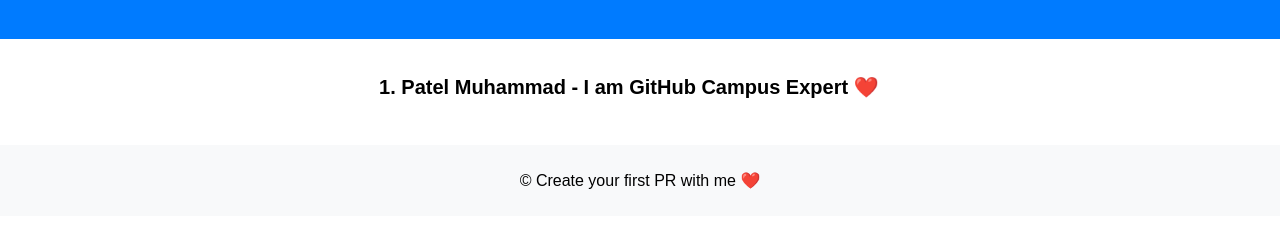
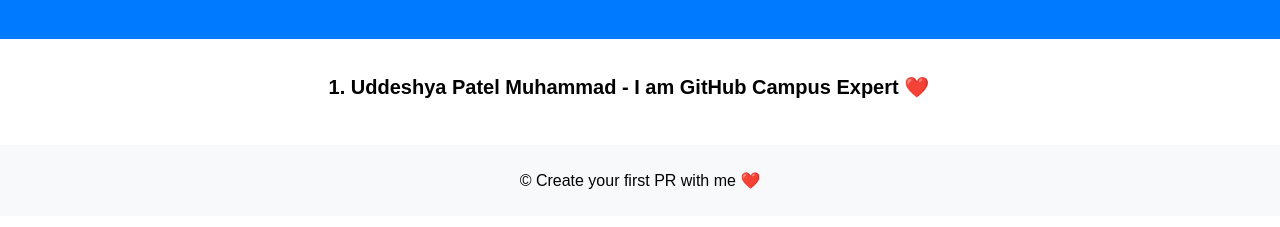
Before and after one commit to uddeshyamaharaj/first-pr-nmit, a plain HTML site: page index.html in a window 1280 px wide. Shown: the part 81-308 px from the top of the page. Drawn offline with Linux system fonts and the light colour scheme.

Commit message:
Update index.html

```diff
--- a/index.html
+++ b/index.html
@@ -15,6 +15,7 @@
       <!-- Students' names will be added here -->
 
         <li>
+          Uddeshya
                Patel Muhammad - I am GitHub Campus Expert ❤️
         </li>
 
```
